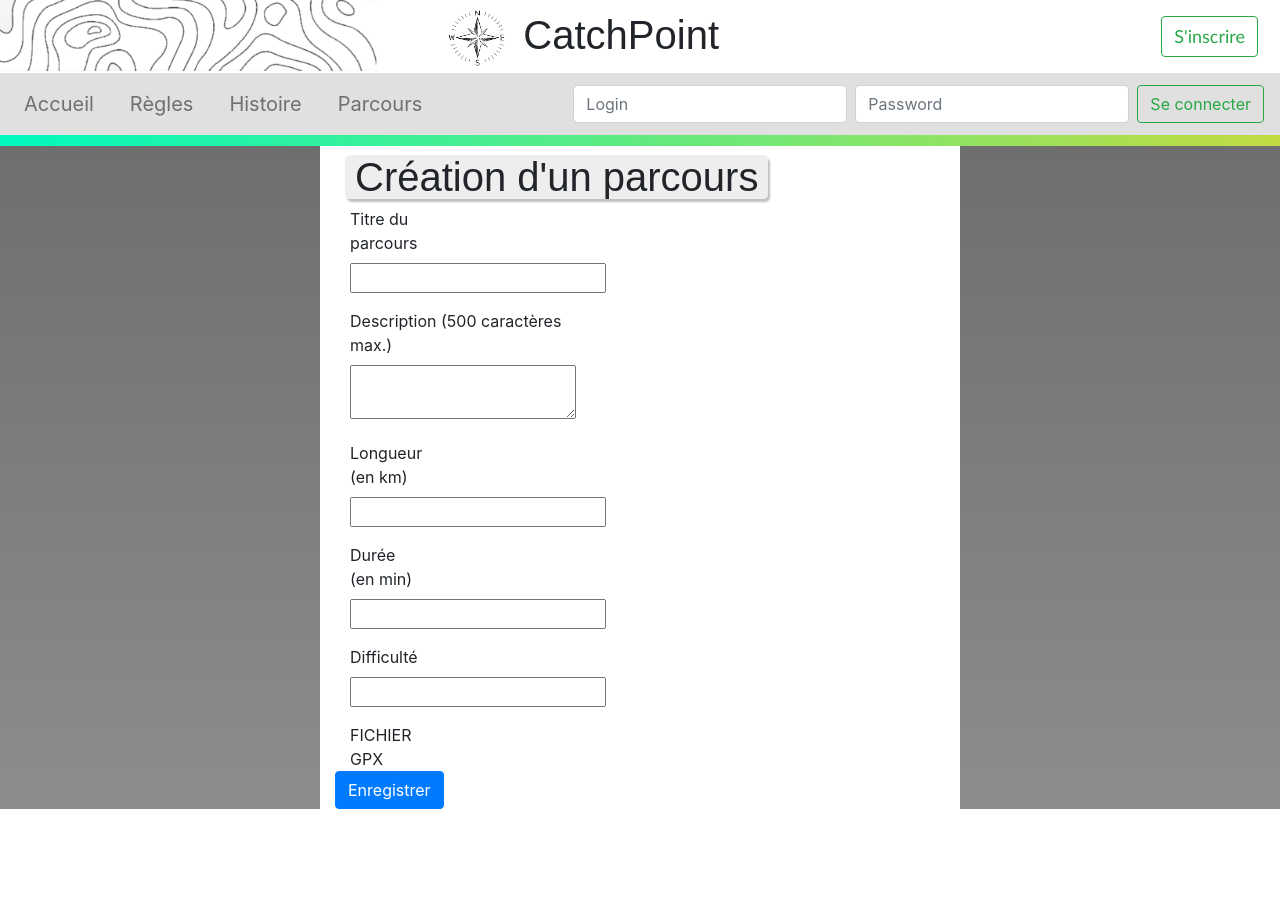
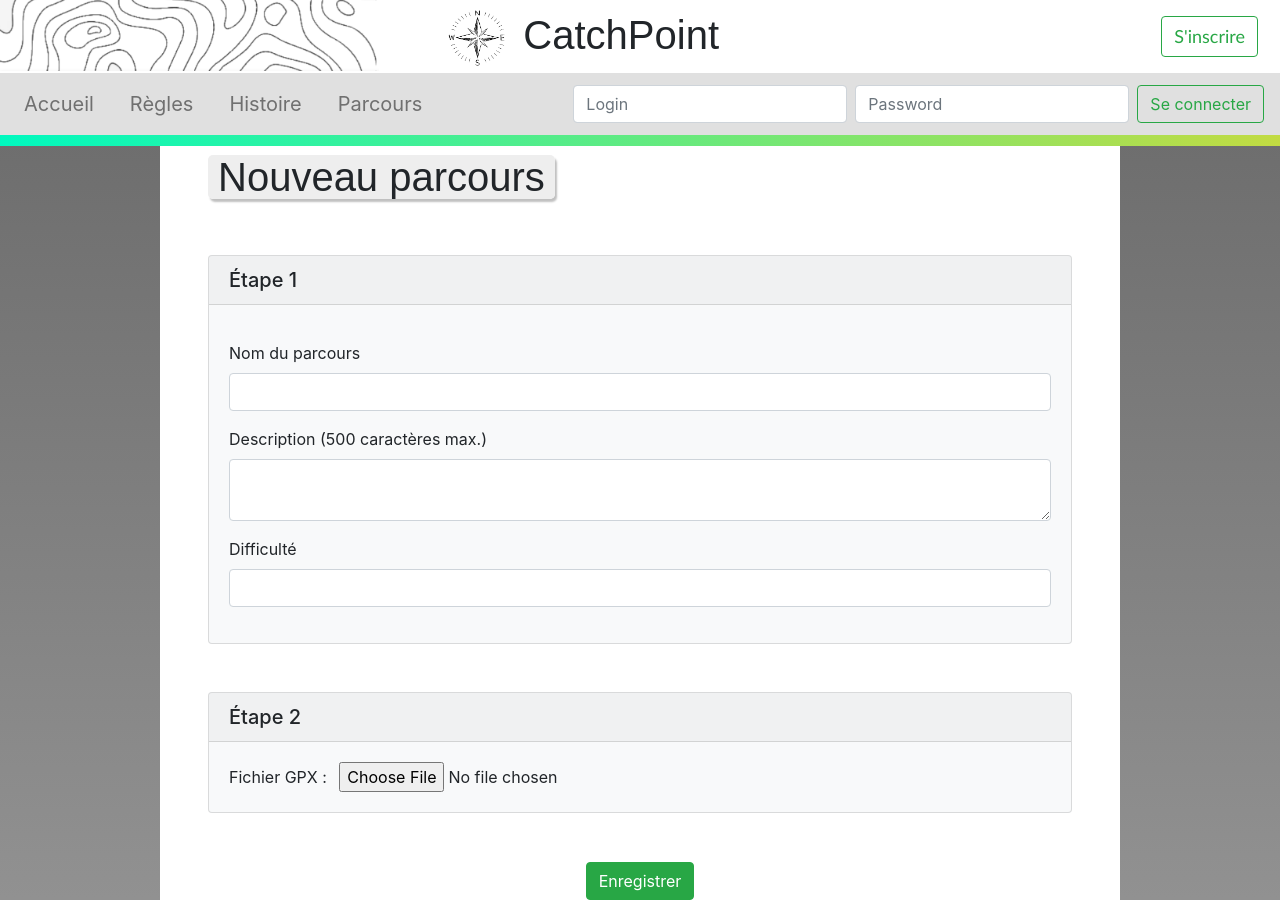
Before and after one commit to Coco-sempai/CatchPoint-Site, a Symfony app: template templates/pages/AddParcours.html.twig in a window 1280 px wide. Before the commit the page ends 809 px from the top, so only its background shows below. Run offline with Twig, Linux system fonts and the light colour scheme; the template is opened without the code that fills it, so the values that code supplies are empty; form fields are guessed from the names that the template uses; some libraries are stand-ins or nearby versions.

Commit message:
formulaire ajout parcours

```diff
--- a/templates/pages/AddParcours.html.twig
+++ b/templates/pages/AddParcours.html.twig
@@ -6,17 +6,29 @@
 
 {% block body %}
 
-    <div class="container  background" style="min-height: 97vh;">
+    <div class="container2  background" style="min-height: 100vh;">
+        <span class="box ml-5">Nouveau parcours</span>
 
-        {{ form_start(form, { 'attr': {'class': 'form'} }) }}
-        <span class="box">Création d'un parcours</span>
-        <div class="col-md-2">{{ form_row(form.nomParcours, {'label':'Titre du parcours','attr': {'class': 'input'} }) }}</div>
-        <div class="col-md-5">{{ form_row(form.descriptionParcours, {'label':'Description (500 caractères max.)','attr': {'class': 'input'} }) }}</div>
-        <div class="col-md-2">{{ form_row(form.distance, {'label':'Longueur (en km)','attr': {'class': 'input'} }) }}</div>
-        <div class="col-md-2">{{ form_row(form.duree, {'label':'Durée (en min)','attr': {'class': 'input'} }) }}</div>
-        <div class="col-md-2">{{ form_row(form.difficulte, {'label':'Difficulté','attr': {'class': 'input'} }) }}</div>
-        <div class="col-md-2">FICHIER GPX</div>
-        <button class="btn btn-primary">{{ button|default('Enregistrer') }}</button>
+        {{ form_start(form) }}
+        <div class="card m-5 bg-light">
+            <h5 class="card-header">Étape 1</h5>
+            <div class="card-body">
+                <p class="card-text">{{ form_row(form.nomParcours, {'label':'Nom du parcours' }) }}</p>
+                <p class="card-text">{{ form_row(form.descriptionParcours, {'label':'Description (500 caractères max.)'}) }}</p>
+                <p class="card-text">{{ form_row(form.difficulte, {'label':'Difficulté' }) }}</p>
+            </div>
+        </div>
+        <div class="card m-5 bg-light">
+            <h5 class="card-header">Étape 2</h5>
+            <div class="card-body">
+                <p class="card-text">Fichier GPX : <input type="file" class="ml-2" accept=".gpx">
+                </p>
+            </div>
+        </div>
+        <div class="col">
+
+        </div>
+        <button class="btn btn-success" style="display: block;margin: auto">{{ button|default('Enregistrer') }}</button>
 
         {{ form_end(form) }}
 
```
Also changed, not shown: src/Entity/Parcours.php (+6 -5 lines), src/Form/ParcoursType.php (+6 -4 lines).
